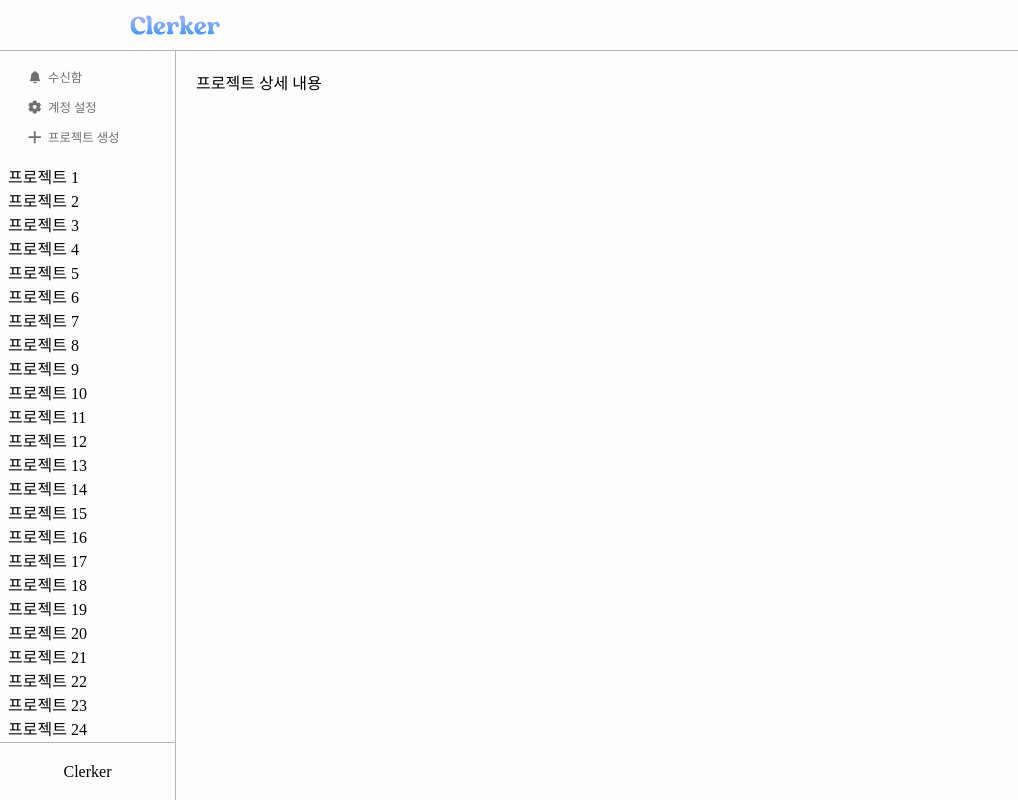
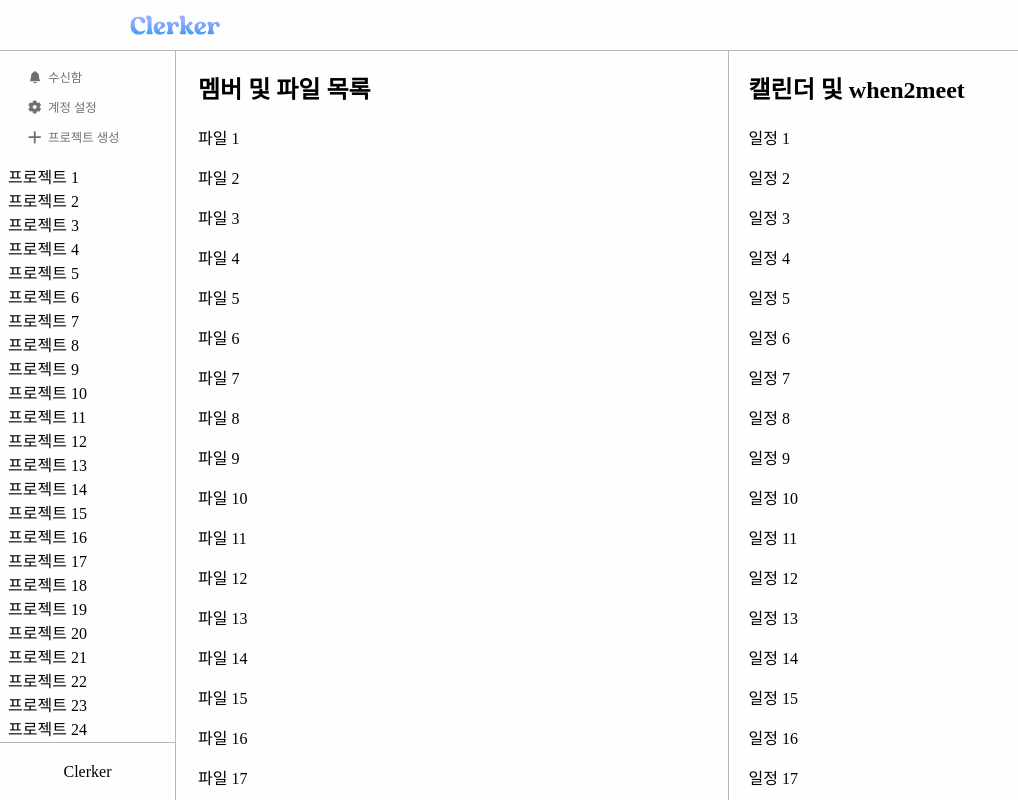
Before and after one commit to D-X-W-Clerker/clerker-frontend, a React (Create React App) app: page /project-detail in a window 1280 px wide. Shown: the whole page, without its empty margins (0-1018 px from the left). Built offline with nearby package versions, Linux system fonts and the light colour scheme; a web font is replaced by a local one.

Commit message:
feat: 컨텐츠 영역 레이아웃 세팅

```diff
--- a/src/App.css
+++ b/src/App.css
@@ -28,5 +28,7 @@
     background-color: var(--background-color);
     font-family: 'Pretendard', 'sans-serif';
     font-weight: var(--font-medium);
-    overflow: scroll;
+
+    -ms-overflow-style: none;
+    scrollbar-width: none;
 }
--- a/src/Layout.tsx
+++ b/src/Layout.tsx
@@ -5,15 +5,20 @@ import AlarmIcon from './assets/SideBar/AlarmIcon.svg';
 import SettingIcon from './assets/SideBar/SettingIcon.svg';
 import AddIcon from './assets/SideBar/AddIcon.svg';
 
+// 전체 영역
 const Container = styled.div`
   display: flex;
+  width: 100%;
+  max-height: 100vh;
+  overflow: hidden;
 `;
 
+// 사이드바 영역
 const SideBarArea = styled.div`
   display: flex;
   flex-direction: column;
   width: 175px;
-  height: 100vh;
+  max-height: 100vh;
   border-right: 0.5px solid #b6b6b6;
   background-color: var(--background-color);
 `;
@@ -50,13 +55,6 @@ const UserInfoArea = styled.div`
   background-color: var(--background-color);
 `;
 
-// 이 부분 손보기
-const ContentArea = styled.div`
-  flex: 1;
-  margin-top: 50px;
-  padding: 20px;
-`;
-
 const MenuItem = styled.div`
   display: flex;
   align-items: center;
@@ -70,6 +68,16 @@ const MenuItem = styled.div`
 const MenuIcon = styled.img`
   width: 14px;
   height: 14px;
+`;
+
+// 컨텐츠 영역
+const ContentArea = styled.div`
+  flex: 1;
+  display: flex;
+  align-items: center;
+  justify-content: center;
+  margin-top: 50px;
+  height: calc(100vh - 50px);
 `;
 
 const menuItems = [
--- a/src/pages/ProjectDetailPage.tsx
+++ b/src/pages/ProjectDetailPage.tsx
@@ -1,13 +1,51 @@
 import React from 'react';
+import styled from 'styled-components';
 import Layout from '../Layout';
+
+const Container = styled.div`
+  display: flex;
+  width: 100%;
+  max-width: 1100px;
+`;
+
+const ContentArea = styled.div`
+  width: 50%;
+  overflow-y: auto;
+  height: calc(100vh - 50px);
+  padding: 20px;
+  ::-webkit-scrollbar {
+    width: 0;
+    background: transparent;
+  }
+  -ms-overflow-style: none;
+  scrollbar-width: none;
+`;
+
+const LeftContentArea = styled(ContentArea)`
+  border-right: 0.5px solid #b6b6b6; /* 영역 구분 되게끔 일부러 표시해둔 거에용 */
+`;
+
+const RightContentArea = styled(ContentArea)``;
 
 const ProjectDetailPage: React.FC = () => {
   return (
     <Layout>
-      <div>
-        {/* 여기에 ProjectDetailPage의 구체적인 콘텐츠를 작성 */}
-        프로젝트 상세 내용
-      </div>
+      <Container>
+        <LeftContentArea>
+          <h2>멤버 및 파일 목록</h2>
+          {/* 스크롤 테스트를 위해 긴 내용 추가 */}
+          {Array.from({ length: 40 }, (_, index) => {
+            return <p key={index}>파일 {index + 1}</p>;
+          })}
+        </LeftContentArea>
+        <RightContentArea>
+          <h2>캘린더 및 when2meet</h2>
+          {/* 스크롤 테스트를 위해 긴 내용 추가 */}
+          {Array.from({ length: 100 }, (_, index) => {
+            return <p key={index}>일정 {index + 1}</p>;
+          })}
+        </RightContentArea>
+      </Container>
     </Layout>
   );
 };
```
